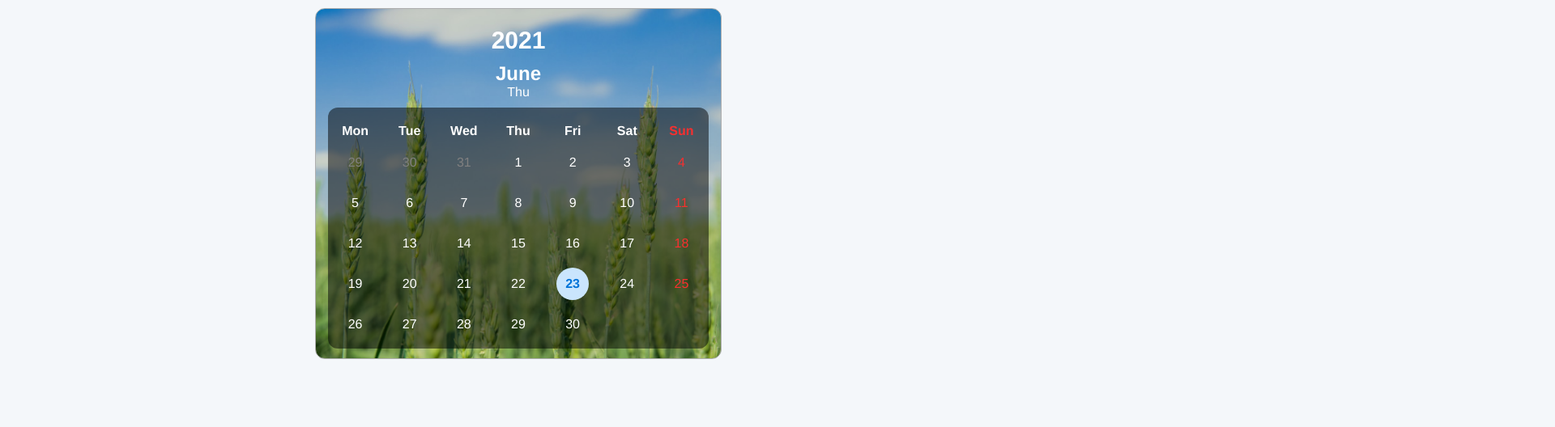
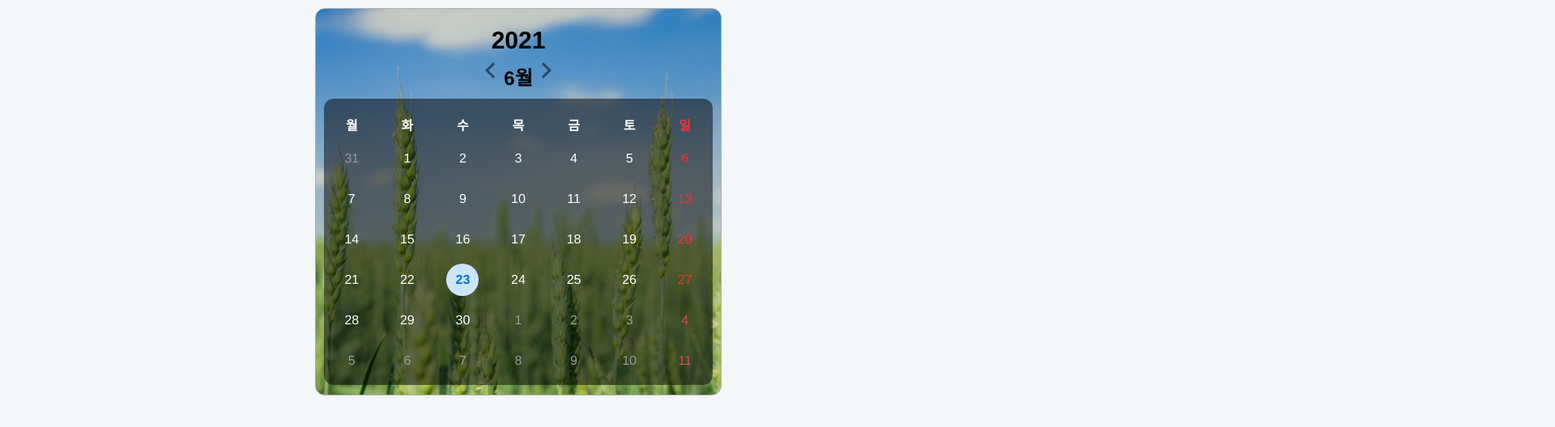
Before and after one commit to Aiden-leee/calendar, a Vue app: page / in a window 1280 px wide. Shown: the top 528 px of the page at 81% size, 1920 px wide, since content can reach past the window. Built offline with nearby package versions, Linux system fonts and the light colour scheme.

Commit message:
prev next month, click date change

```diff
--- a/src/components/Calendar.vue
+++ b/src/components/Calendar.vue
@@ -11,8 +11,11 @@
 			<header>
 				<div class="current-date">
 					<div class="current-year">{{ currentDate.year }}</div>
-					<div class="current-month">{{ currentMonth }}</div>
-					<div class="current-day">{{ calendarLanguage[currentDay] }}</div>
+					<div class="current-month">
+						<i class="arrow prev" @click="prevMonth()">prev</i>
+						{{ currentMonth }}
+						<i class="arrow next" @click="nextMonth()">next</i>
+					</div>
 				</div>
 			</header>
 			<section>
@@ -22,15 +25,25 @@
 					</template>
 				</div>
 				<div class="dates">
-					<div class="date hidden-date"><span>29</span></div>
-					<div class="date hidden-date"><span>30</span></div>
-					<div class="date hidden-date"><span>31</span></div>
+					<template v-for="(n, index) in firstMonthDay - 1">
+						<div :key="'prev' + index" class="date hidden-date">
+							<span>{{ prevMonthDate + 1 - n }}</span>
+						</div>
+					</template>
 					<template v-for="(n, index) in currentMonthDate">
 						<div
 							:key="index"
 							class="date"
 							:class="{ active: n == currentDate.date }"
+							@click="currentDate.date = n"
 						>
+							<span>{{ n }}</span>
+						</div>
+					</template>
+					<template
+						v-for="(n, index) in 43 - (currentMonthDate + firstMonthDay)"
+					>
+						<div :key="'next' + index" class="date hidden-date">
 							<span>{{ n }}</span>
 						</div>
 					</template>
@@ -89,7 +102,7 @@ export default {
 		},
 		// 현재 요일
 		currentDay() {
-			let { date, month, year } = this.currentDate;
+			let { year, month, date } = this.currentDate;
 			return new Date(year, month, date).getDay();
 		},
 		// 현재 달의 요일 수
@@ -99,13 +112,30 @@ export default {
 		},
 		// 현재 월
 		currentMonth() {
-			return this.lang != 'en'
-				? this.currentDate.month + '월'
-				: this.month.en[this.currentDate.month];
+			if (this.lang != 'en') {
+				return this.currentDate.month + 1 + '월';
+			} else {
+				return this.month.en[this.currentDate.month];
+			}
 		},
 		// 배경 이미지
 		currentBgImage() {
-			return require('@/assets/' + this.bg[this.currentDate.month]);
+			let { month } = this.currentDate;
+			return require('@/assets/' + this.bg[month]);
+		},
+		// 이전 달 마지막 일
+		prevMonthDate() {
+			let { year, month } = this.currentDate;
+			let y = month == 0 ? year - 1 : year;
+			let m = month == 0 ? 12 : month;
+			return new Date(y, m, 0).getDate();
+		},
+		// 현재 날짜 1일의 요일
+		firstMonthDay() {
+			let { year, month } = this.currentDate;
+			let firstDay = new Date(year, month, 1).getDay();
+			if (firstDay == 0) firstDay = 7;
+			return firstDay;
 		},
 	},
 	created() {
@@ -117,6 +147,22 @@ export default {
 			this.currentDate.date = today.getDate();
 			this.currentDate.month = today.getMonth();
 			this.currentDate.year = today.getFullYear();
+		},
+		prevMonth() {
+			if (this.currentDate.month == 0) {
+				this.currentDate.month = 11;
+				this.currentDate.year -= 1;
+			} else {
+				this.currentDate.month -= 1;
+			}
+		},
+		nextMonth() {
+			if (this.currentDate.month == 11) {
+				this.currentDate.month = 0;
+				this.currentDate.year += 1;
+			} else {
+				this.currentDate.month += 1;
+			}
 		},
 	},
 };
@@ -131,11 +177,12 @@ export default {
 	background-position: center;
 	background-size: cover;
 	background-repeat: no-repeat;
+	background-color: #efefef;
 	.wrap {
-		padding: 12px 15px;
+		padding: 12px 10px;
+
 		&.bg {
 			color: #fff;
-
 			> section {
 				background: rgba(0, 0, 0, 0.5);
 				border-radius: 12px;
@@ -145,6 +192,7 @@ export default {
 			text-align: center;
 			padding: 10px 0;
 			.current-date {
+				color: #000;
 				.current-year {
 					font-size: 30px;
 					font-weight: bold;
@@ -153,6 +201,26 @@ export default {
 					font-size: 24px;
 					font-weight: bold;
 					margin-top: 10px;
+					.arrow {
+						display: inline-block;
+						width: 5px;
+						height: 5px;
+						border: solid #000;
+						border-width: 0 3px 3px 0;
+						padding: 3px;
+						text-indent: -9999px;
+						cursor: pointer;
+						opacity: 0.5;
+						&:hover {
+							opacity: 1;
+						}
+						&.prev {
+							transform: rotate(135deg);
+						}
+						&.next {
+							transform: rotate(-45deg);
+						}
+					}
 				}
 			}
 		}
@@ -197,7 +265,10 @@ export default {
 						}
 					}
 					&.hidden-date {
-						color: #808080;
+						color: #9c9c9c;
+						&:nth-child(7n) {
+							color: #cf5151;
+						}
 					}
 					&:nth-child(7n) {
 						color: #f92f2f;
--- a/src/views/Home.vue
+++ b/src/views/Home.vue
@@ -1,6 +1,6 @@
 <template>
 	<div class="home">
-		<Calendar width="500" lang="en" :bg="season" />
+		<Calendar width="500" :bg="season" />
 	</div>
 </template>
 <script>
@@ -11,7 +11,7 @@ export default {
 		return {
 			season: [
 				'january.png',
-				'feburary.png',
+				'february.png',
 				'march.png',
 				'april.png',
 				'may.png',
```
